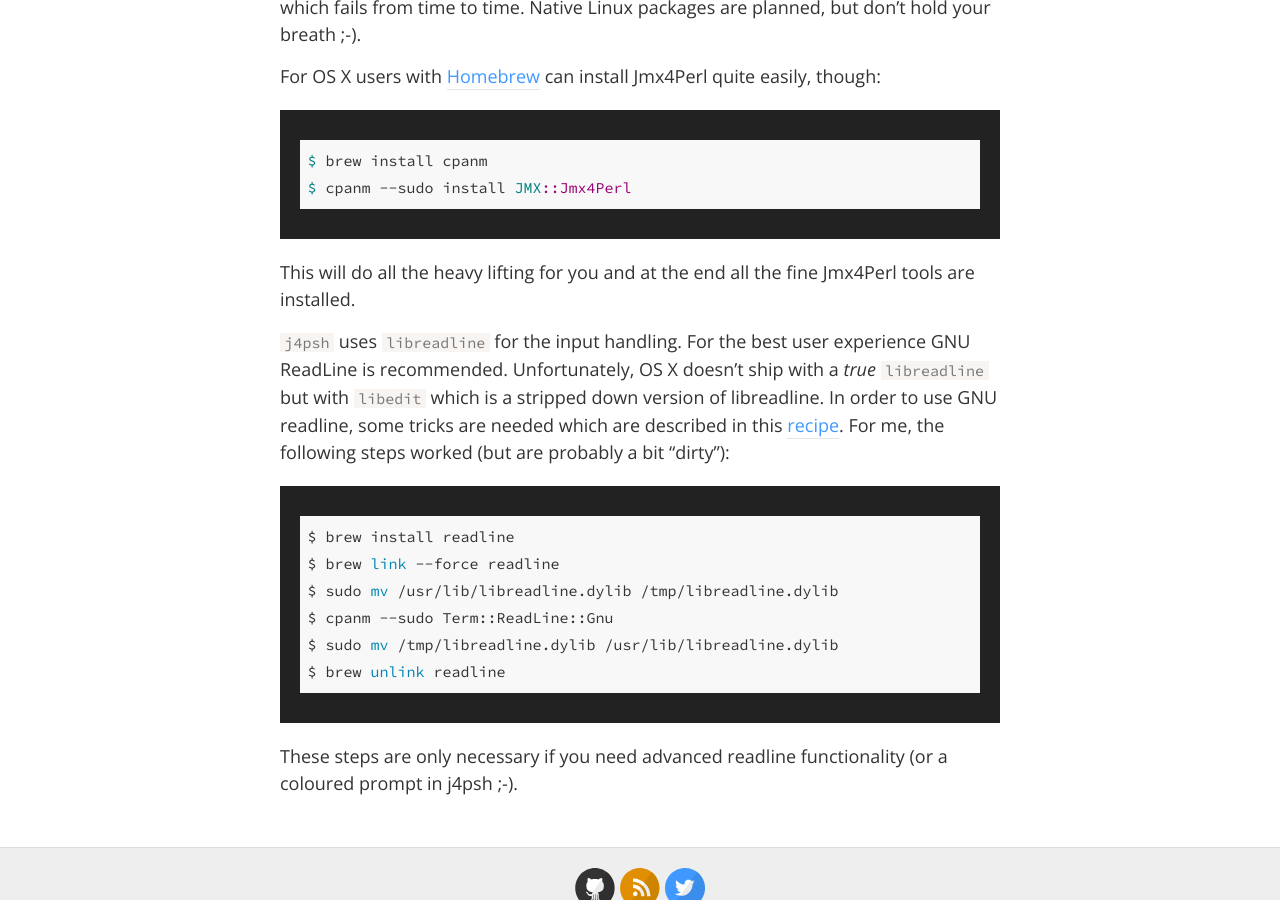
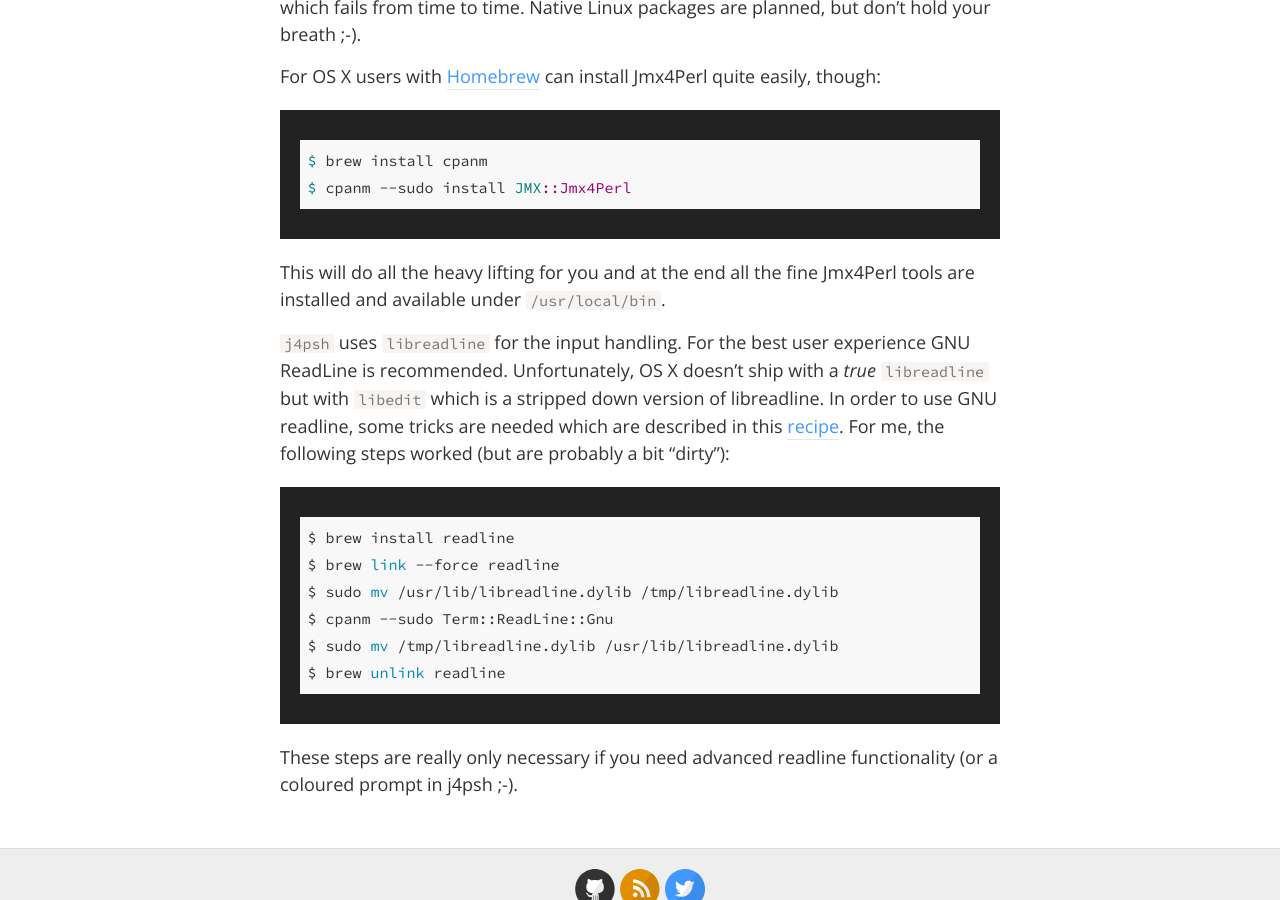
Before and after one commit to rhuss/rhuss.github.io, a Jekyll site: the page built from _posts/2015-3-23-Jmx4Perl-on-OSX.md, in a window 1280 px wide and 900 px high, scrolled down 770 px. Built offline with Jekyll 4.4.1, drawn with Linux system fonts in a browser that asks for light colours; nearby versions of some CDN libraries; comment, search, counter and statistics services are not loaded.

Commit message:
Some minor fixes

`````diff
--- a/_posts/2015-3-23-Jmx4Perl-on-OSX.md
+++ b/_posts/2015-3-23-Jmx4Perl-on-OSX.md
@@ -24,7 +24,7 @@ $ brew install cpanm
 $ cpanm --sudo install JMX::Jmx4Perl
 ````
 
-This will do all the heavy lifting for you and at the end all the fine Jmx4Perl tools are installed.
+This will do all the heavy lifting for you and at the end all the fine Jmx4Perl tools are installed and available under `/usr/local/bin`.
 
 `j4psh` uses `libreadline` for the input handling. For the best user experience GNU ReadLine is recommended. Unfortunately, OS X doesn't ship with a *true* `libreadline` but with `libedit` which is a stripped down version of libreadline. In order to use GNU readline, some tricks are needed which are described in this [recipe][8]. For me, the following steps worked (but are probably a bit "dirty"):
 
@@ -37,7 +37,7 @@ $ sudo mv /tmp/libreadline.dylib /usr/lib/libreadline.dylib
 $ brew unlink readline
 ````
 
-These steps are only necessary if you need advanced readline functionality (or a coloured prompt in j4psh ;-).
+These steps are really only necessary if you need advanced readline functionality (or a coloured prompt in j4psh ;-).
 
 
 
`````
